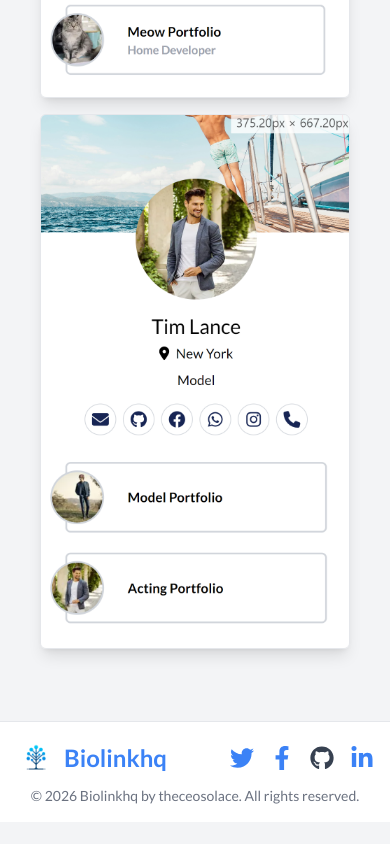
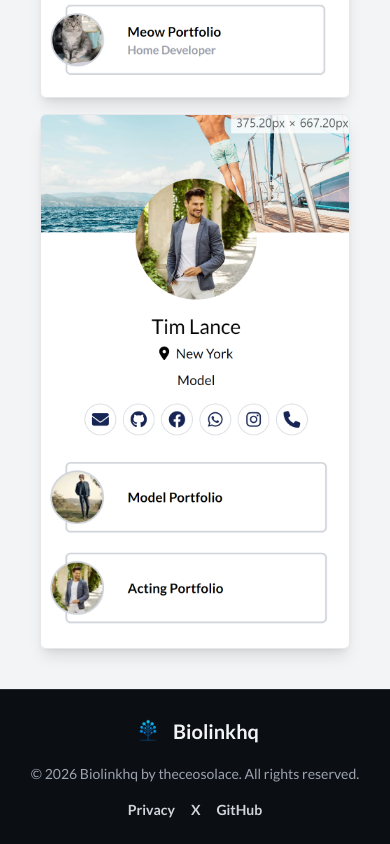
Before and after one commit to TheBioLink/biolinkhq, a Next.js app: page / in a window 390 px wide. Shown: the part 7482-8326 px from the top of the page. Before the commit the page ends 8304 px from the top, so only its background shows below. Built offline with nearby package versions, Linux system fonts and the light colour scheme; no server answers.

Commit message:
Update Footer.js

```diff
--- a/src/components/Footer.js
+++ b/src/components/Footer.js
@@ -1,41 +1,41 @@
-import Link from 'next/link';
-import Image from 'next/image';
-import { FaTwitter, FaFacebookF, FaGithub, FaLinkedinIn } from 'react-icons/fa';
+import Link from "next/link";
+import Image from "next/image";
 
 export default function Footer() {
   return (
-    <footer className="bg-white border-t py-4 mt-8">
-      <div className="max-w-6xl mx-auto px-4 flex flex-wrap justify-between items-center">
-        {/* Logo and Name */}
-        <div className="flex items-center text-blue-500 hover:text-blue-300 mb-1 md:mb-0">
-          <Image
-            src={'/assets/logo.webp'}
-            alt="logo"
-            height={40}
-            width={40}
-          />
-          <span className="font-extrabold text-2xl ml-2">Biolinkhq</span>
+    <footer className="bg-[#0b0f14] border-t border-white/10 py-6">
+      <div className="max-w-6xl mx-auto px-4 flex flex-col md:flex-row items-center gap-4">
+        <div className="flex items-center">
+          <Image src={"/assets/logo.webp"} alt="logo" width={34} height={34} />
+          <span className="font-extrabold text-xl ml-2 text-gray-100">
+            Biolinkhq
+          </span>
         </div>
 
-        {/* Copyright for mobile */}
-        <div className="w-full text-center text-sm text-gray-500 order-3 md:order-2 md:w-auto mt-1 md:mt-0 md:flex-1 md:text-center">
+        <div className="text-sm text-gray-400 md:flex-1 md:text-center">
           © {new Date().getFullYear()} Biolinkhq by theceosolace. All rights reserved.
         </div>
 
-        {/* Social Media Icons */}
-        <div className="flex items-center gap-4 order-2 md:order-3 mb-1 md:mb-0">
-          <Link href="https://twitter.com/biolinkhq" target="_blank" rel="noopener noreferrer" className="text-blue-500 hover:text-blue-300">
-            <FaTwitter size="1.5em" />
+        <div className="flex gap-4 text-sm font-bold">
+          <Link href="/privacy" className="text-gray-300 hover:text-white">
+            Privacy
           </Link>
-          <Link href="https://www.facebook.com/biolinkhq" target="_blank" rel="noopener noreferrer" className="text-blue-500 hover:text-blue-300">
-            <FaFacebookF size="1.5em" />
-          </Link>
-          <Link href="https://github.com/biolinkhq" target="_blank" rel="noopener noreferrer" className="text-gray-700 hover:text-gray-500">
-            <FaGithub size="1.5em" />
-          </Link>
-          <Link href="https://www.linkedin.com/in/biolinkhq/" target="_blank" rel="noopener noreferrer" className="text-blue-500 hover:text-blue-300">
-            <FaLinkedinIn size="1.5em" />
-          </Link>
+          <a
+            href="https://twitter.com/biolinkhq"
+            target="_blank"
+            rel="noreferrer"
+            className="text-gray-300 hover:text-white"
+          >
+            X
+          </a>
+          <a
+            href="https://github.com/biolinkhq"
+            target="_blank"
+            rel="noreferrer"
+            className="text-gray-300 hover:text-white"
+          >
+            GitHub
+          </a>
         </div>
       </div>
     </footer>
```
